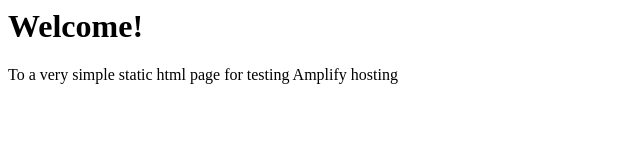
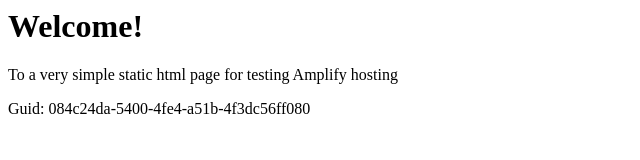
Before and after one commit to aws-aemilia-lhr/Github-PR-Commit-Integration-Test-DoNotTouch-v1-preprod-eu-west-2, a website: page src/index.html in a window 1280 px wide. Shown: the whole page, without its empty margins (0-640 px from the left). Drawn offline with Linux system fonts and the light colour scheme.

Commit message:
commit from integ tests

```diff
--- a/src/index.html
+++ b/src/index.html
@@ -1,3 +1,5 @@
+
+
 <html lang="en">
 
 <head>
@@ -10,6 +12,6 @@
 <body>
     <h1>Welcome!</h1>
     <p>To a very simple static html page for testing Amplify hosting</p>
-</body>
+    <p>Guid: 084c24da-5400-4fe4-a51b-4f3dc56ff080</p></body>
 
 </html>
```
